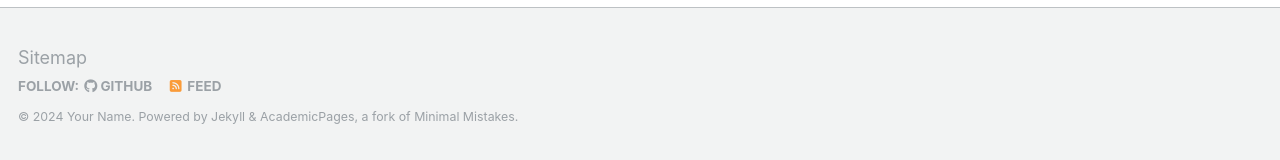
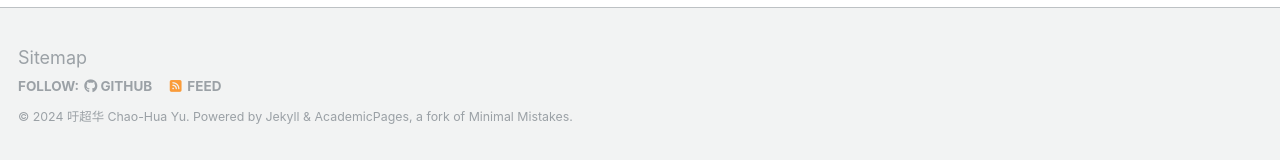
Before and after one commit to YCHbetter/YCHbetter.github.io, a Jekyll site: the page built from _pages/about.md, in a window 1280 px wide and 936 px high. Shown: the part 773-933 px from the top of the window. Built offline with Jekyll 4.4.1, drawn with Linux system fonts in a browser that asks for light colours; some web fonts are replaced.

Commit message:
Update _config.yml

```diff
--- a/_config.yml
+++ b/_config.yml
@@ -10,7 +10,7 @@
 locale                   : "en-US"
 title                    : "吁超华 Chao-Hua Yu"
 title_separator          : "-"
-name                     : &name "Your Name"
+name                     : &name "吁超华 Chao-Hua Yu"
 description              : &description "personal description"
 url                      : https://academicpages.github.io # the base hostname & protocol for your site e.g. "https://mmistakes.github.io"
 baseurl                  : "" # the subpath of your site, e.g. "/blog"
```
